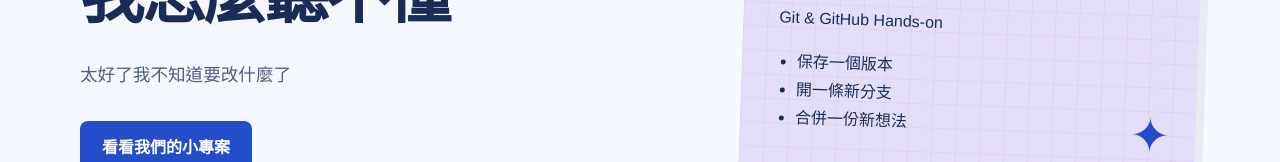
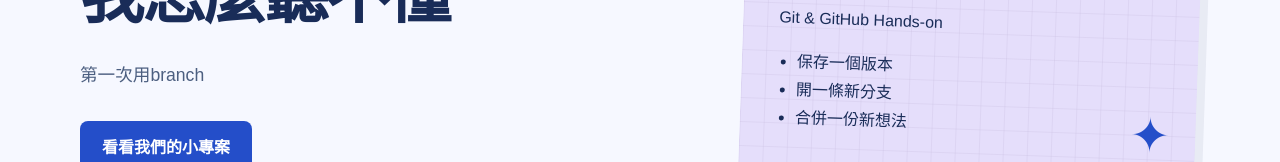
Before and after one commit to Lana6789/ai-study-club, a plain HTML site: page index.html in a window 1280 px wide. Shown: the part 348-510 px from the top of the page. Drawn offline with Linux system fonts and the light colour scheme.

Commit message:
第一次用branch

```diff
--- a/index.html
+++ b/index.html
@@ -29,7 +29,7 @@
         <!-- LAB 01：只改下一行 h1 的文字，保留 id 與標籤。 -->
         <h1 id="hero-title">你在說什麼<br>我怎麼聽不懂</h1>
         <!-- LAB 01：只改下一行 p 的文字。 -->
-        <p id="hero-description" class="hero-description">太好了我不知道要改什麼了</p>
+        <p id="hero-description" class="hero-description">第一次用branch</p>
         <a class="button" href="#projects">看看我們的小專案</a>
       </div>
       <aside class="club-note" aria-label="本次讀書會">
```
